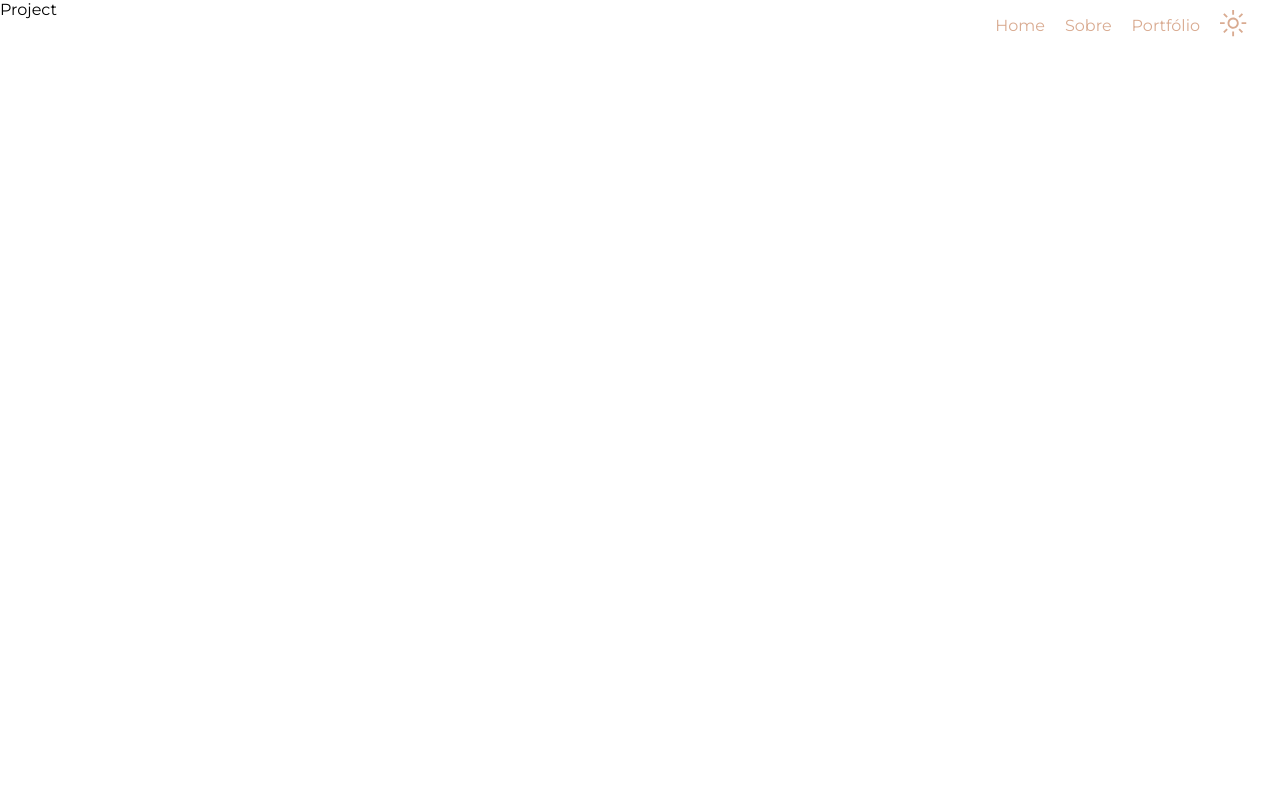
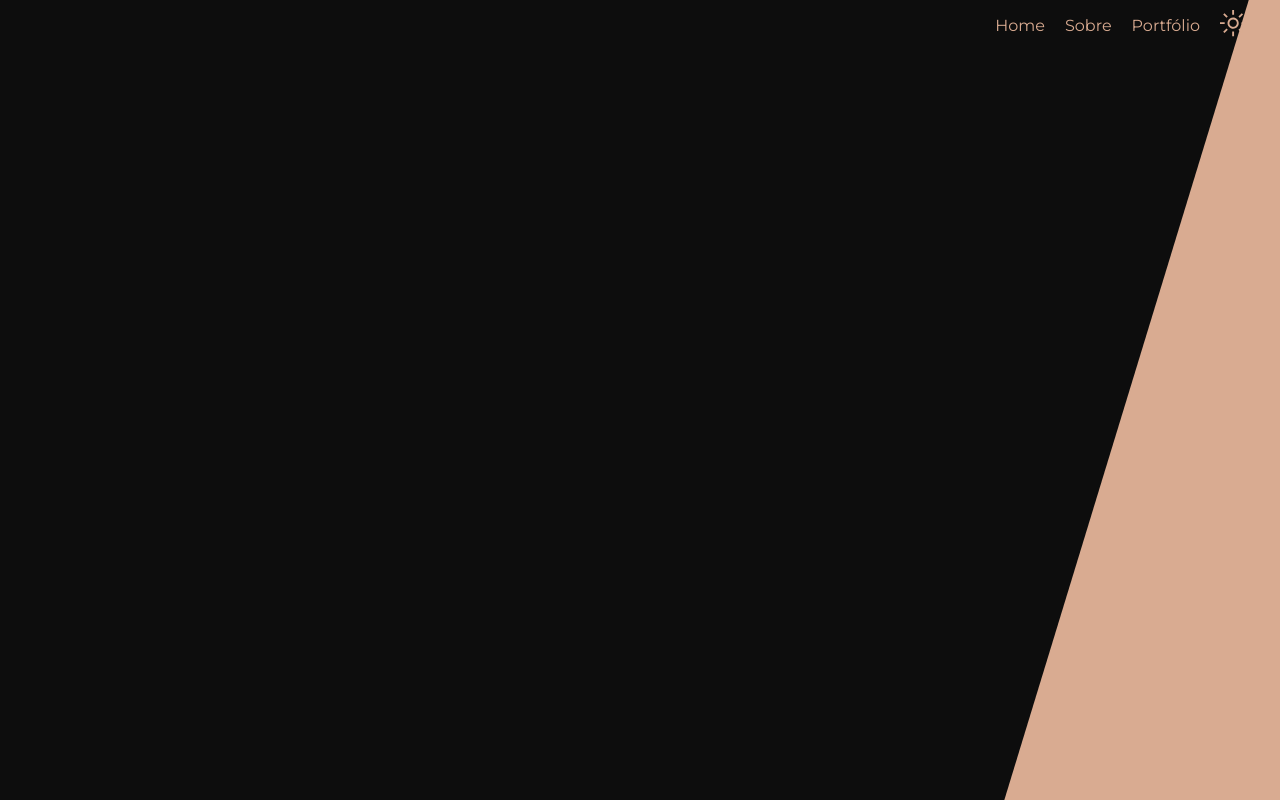
Before and after one commit to vanessacreis/portfolio, a React (Create React App) app: page /projeto/1 in a window 1280 px wide. Built offline with nearby package versions, Linux system fonts and the light colour scheme.

Commit message:
Página de informações do projeto

```diff
--- a/src/Pages/Project/Project.jsx
+++ b/src/Pages/Project/Project.jsx
@@ -1,7 +1,19 @@
 import React from "react";
+import { useParams } from "react-router-dom";
+import * as S from "./project.js";
 
-const Project = () => {
-  return <div>Project</div>;
+const Project = ({ theme }) => {
+  const url = `/assets/img/BGAbout-${theme ? "dark" : "light"}.svg`;
+  const { id, name } = useParams();
+  return (
+    <S.Container
+      style={{
+        backgroundImage: `url(${url})`,
+      }}
+    >
+      <h1>{name}</h1>
+    </S.Container>
+  );
 };
 
 export default Project;
--- /dev/null
+++ b/src/Pages/Project/project.js
@@ -0,0 +1,29 @@
+import styled from "styled-components";
+
+export const Container = styled.main`
+  width: 100vw;
+  height: 100vh;
+  background-color: ${(p) => p.theme.black};
+  background-repeat: no-repeat;
+  background-position: right;
+  padding: 50px 20px;
+  display: flex;
+  align-items: center;
+  justify-content: space-around;
+
+  h1 {
+    font-size: 30px;
+    color: ${(p) => p.theme.primary};
+    font-weight: 500;
+    margin-bottom: 30px;
+  }
+`;
+
+export const Category = styled.p`
+  width: 100px;
+  height: 50px;
+
+  /* .html {
+    background-color: ;
+  } */
+`;
```
